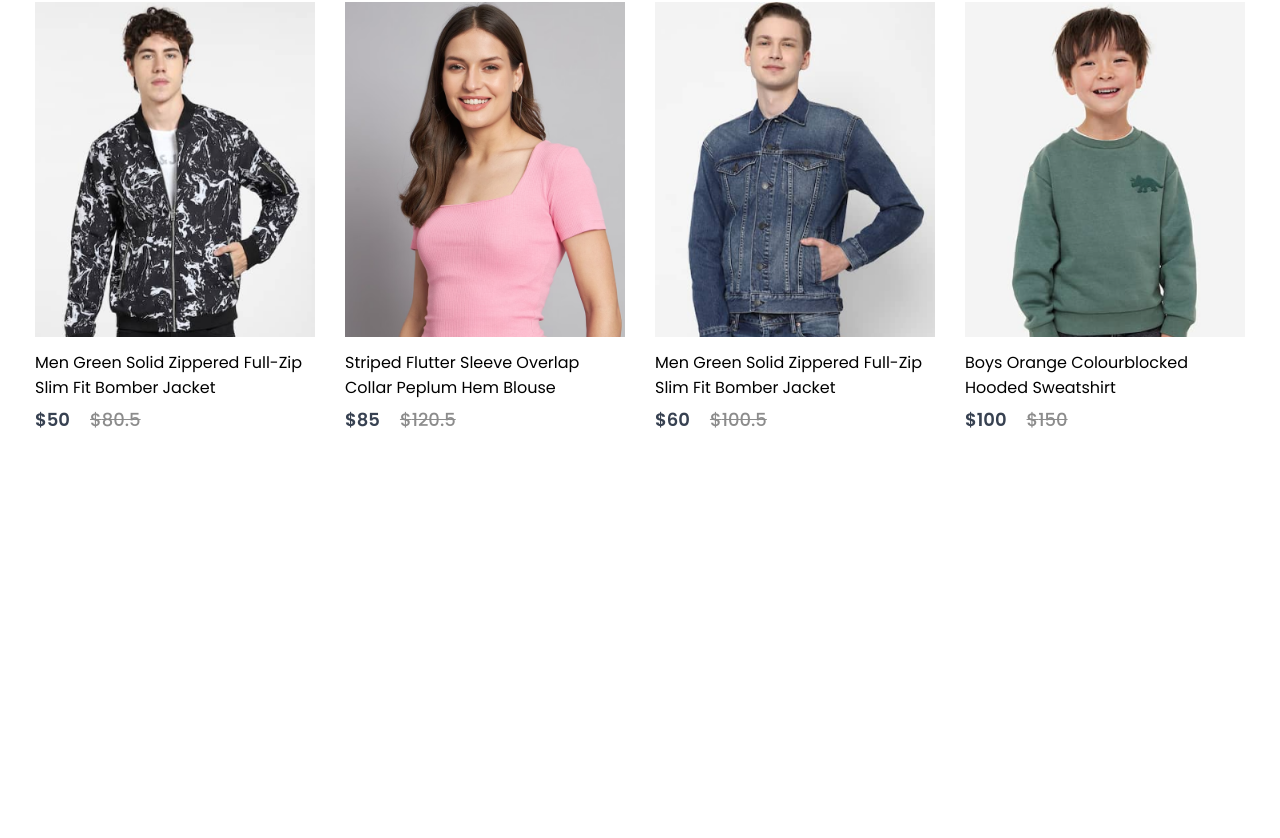
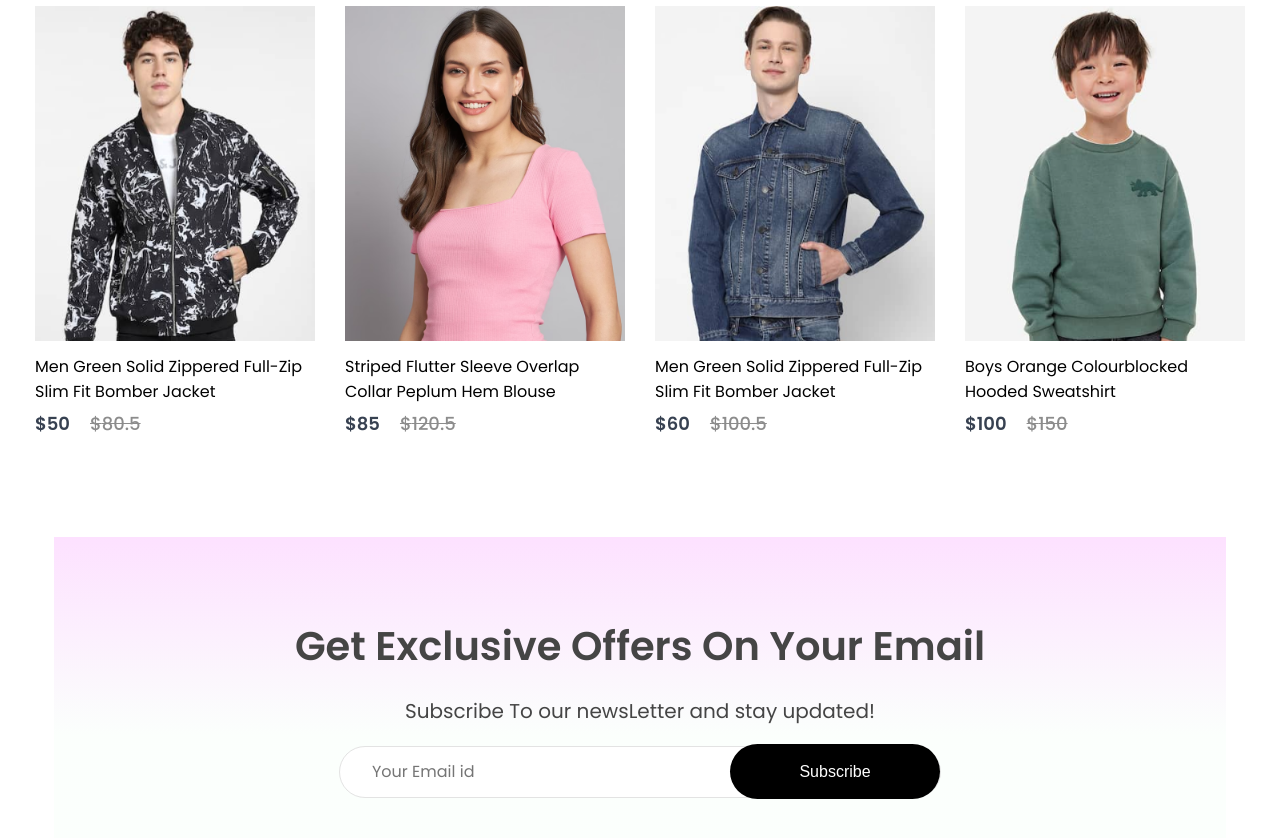
Before and after one commit to shahroz-ali750/React-Project, a React (Create React App) app: page / in a window 1280 px wide. Shown: the part 2685-3523 px from the top of the page. Before the commit the page ends 3118 px from the top, so only its background shows below. Built offline with nearby package versions, Linux system fonts and the light colour scheme.

Commit message:
Newsletter component completed

```diff
--- a/src/Pages/Shop.jsx
+++ b/src/Pages/Shop.jsx
@@ -3,6 +3,7 @@
 import { Popular } from "../components/Popular/Popular";
 import Offers from "../components/Offers/Offers";
 import Newcollections from "../components/NewCollections/Newcollections";
+import NewsLetter from "../components/NewsLetter/NewsLetter";
 export const Shop = () => {
   return (
     <div>
@@ -10,6 +11,7 @@
       <Popular />
       <Offers />
       <Newcollections/>
+      <NewsLetter/>
     </div>
   );
 };
--- a/src/components/NewCollections/newCollections.css
+++ b/src/components/NewCollections/newCollections.css
@@ -3,8 +3,7 @@
   flex-direction: column;
   align-items: center;
   gap: 10px;
-  height: 90vh;
-  margin-top: 70px;
+  margin-bottom: 100px;
 }
 .new-collections h1 {
   margin-top: 15px;
--- /dev/null
+++ b/src/components/NewsLetter/NewsLetter.jsx
@@ -0,0 +1,14 @@
+import React from 'react'
+import './newsLetter.css'
+export default function NewsLetter() {
+  return (
+    <div className='newsletter'>
+        <h1>Get Exclusive Offers On Your Email </h1>
+        <p>Subscribe To our newsLetter and stay updated!</p>
+        <div>
+            <input type="email" placeholder='Your Email id' />
+            <button>Subscribe</button>
+        </div>
+    </div>
+  )
+}
--- /dev/null
+++ b/src/components/NewsLetter/newsLetter.css
@@ -0,0 +1,53 @@
+.newsletter {
+  width: 65%;
+  height: 40vh;
+  display: flex;
+  flex-direction: column;
+  align-items: center;
+  justify-content: center;
+  margin: auto;
+  padding: 0px 170px;
+  padding-top: 10px;
+  margin-bottom: 160px;
+  background: linear-gradient(180deg, #fde1ff 0%, #e1ffea22 60%);
+  gap: 20px;
+}
+.newsletter h1 {
+  color: #454545;
+  font-size: 40px;
+  font-weight: 600;
+}
+.newsletter p {
+  color: #454545;
+  font-size: 20px;
+}
+.newsletter div {
+  display: flex;
+  align-items: center;
+  justify-content: space-between;
+  background: white;
+  width: 600px;
+  height: 50px;
+  border-radius: 80px;
+  border: 1px solid #e3e3e3;
+
+}
+.newsletter input {
+  width: 350px;
+  margin-left: 30px;
+  border: none;
+  outline: none;
+  color: #616161;
+  font-family: Poppins;
+  font-size: 16px;
+}
+.newsletter div button {
+  width: 210px;
+  height: 55px;
+  border-radius: 80px;
+  background: #000000;
+  color: #ffffff;
+  font-size: 16px;
+  border: none;
+  cursor: pointer;
+}
```
